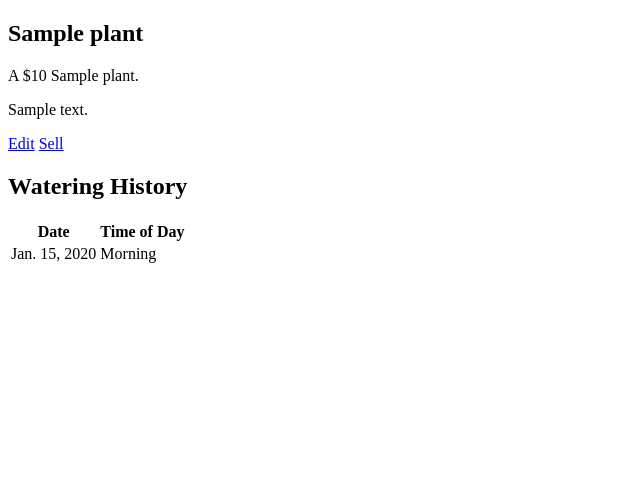
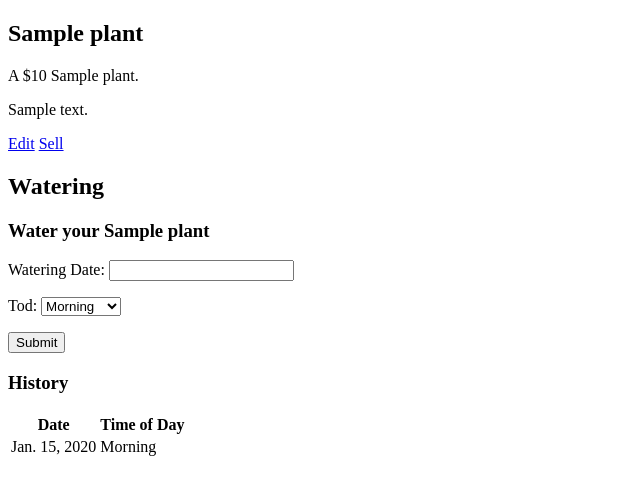
Before and after one commit to MrManilex/farming-sim, a Django app: page /plants/1/ in a window 1280 px wide. Shown: the part 96-591 px from the top of the page, without its empty margins (0-640 px from the left). Run offline with Django 4.2, Linux system fonts and the light colour scheme; tables that the repository leaves empty hold one stand-in row (values such as "Sample post").

Commit message:
add watering functionality

```diff
--- a/main_app/forms.py
+++ b/main_app/forms.py
@@ -1,7 +1,7 @@
 from django.forms import ModelForm
-from .models import Feeding, Watering
+from .models import Watering
 
-class FeedingForm(ModelForm):
+class WateringForm(ModelForm):
    class Meta:
       model = Watering
       fields = ['date', 'tod']
--- a/main_app/templates/plants/detail.html
+++ b/main_app/templates/plants/detail.html
@@ -25,8 +25,19 @@
 <div class="watering-fertilizer-container">
    <section class="watering">
       <div class="subsection-title">
-         <h2>Watering History</h2>
+         <h2>Watering</h2>
       </div>
+      <h3>Water your {{ plant.name }}</h3>
+      <form
+         action="{% url 'add_watering' plant.id %}"
+         method="post"
+         class="subsection-content"
+      >
+         {% csrf_token %}
+         {{ watering_form.as_p }}
+         <button type="submit" class="btn submit">Submit</button>
+      </form>
+      <h3>History</h3>
       <table>
          <thead>
             <tr><th>Date</th><th>Time of Day</th></tr>
--- a/main_app/urls.py
+++ b/main_app/urls.py
@@ -9,4 +9,5 @@ urlpatterns = [
    path('plants/create/', views.PlantCreate.as_view(), name='plants_create'),
    path('plants/<int:pk>/update/', views.PlantUpdate.as_view(), name='plants_update'),
    path('plants/<int:pk>/delete/', views.PlantDelete.as_view(), name='plants_delete'),
+   path('plants/<int:plant_id>/add_feeding/', views.add_watering, name='add_watering'),
 ]
--- a/main_app/views.py
+++ b/main_app/views.py
@@ -1,6 +1,7 @@
-from django.shortcuts import render
+from django.shortcuts import render, redirect
 from django.views.generic.edit import CreateView, UpdateView, DeleteView
-from .models import Plant
+from main_app.forms import WateringForm
+from .models import Plant, Watering
 
 
 def home(request):
@@ -18,7 +19,17 @@ def plants_index(request):
 
 def plants_detail(request, plant_id):
    plant = Plant.objects.get(id=plant_id)
-   return render(request, 'plants/detail.html', {'plant': plant})
+   watering_form = WateringForm()
+   return render(request, 'plants/detail.html', {'plant': plant, 'watering_form': watering_form})
+
+
+def add_watering(request, plant_id):
+   form = WateringForm(request.POST)
+   if form.is_valid():
+      new_watering = form.save(commit=False)
+      new_watering.plant_id = plant_id
+      new_watering.save()
+   return redirect('plants_detail', plant_id=plant_id)
 
 
 class PlantCreate(CreateView):
```
